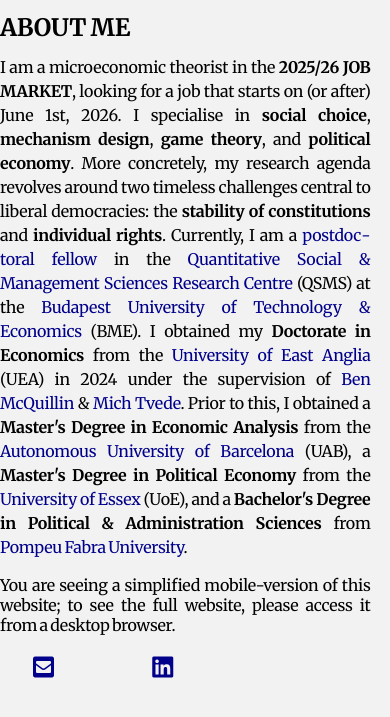
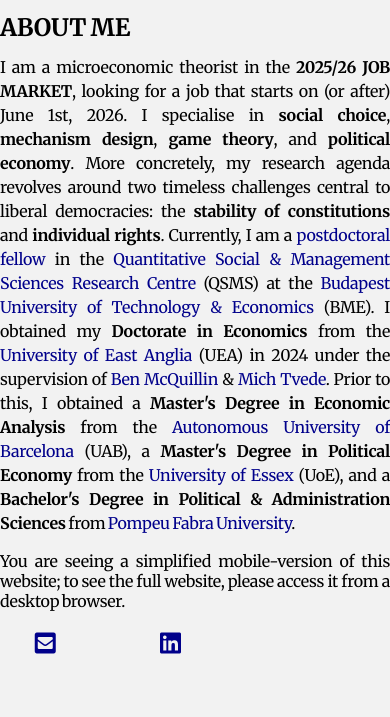
Before and after one commit to HectorHermidaRivera/hectorhermidarivera.github.io, a Jekyll site: the page built from index.md, in a window 390 px wide. Shown: the top 717 px of the page. Built offline with Jekyll 4.4.1, drawn with Linux system fonts in a browser that asks for light colours; a style sheet for code colours, icons or effects is not loaded.

Commit message:
Update style.css

```diff
--- a/assets/css/style.css
+++ b/assets/css/style.css
@@ -290,8 +290,8 @@ a {
   /* Make content full-width and remove padding/margin */
   .content {
     margin: 0 !important;
-    padding: 0 !important;
-    width: 95% !important;
+    padding: 5px !important;
+    width: 100% !important;
     max-width: 100% !important;
     box-sizing: border-box;
   }
```
